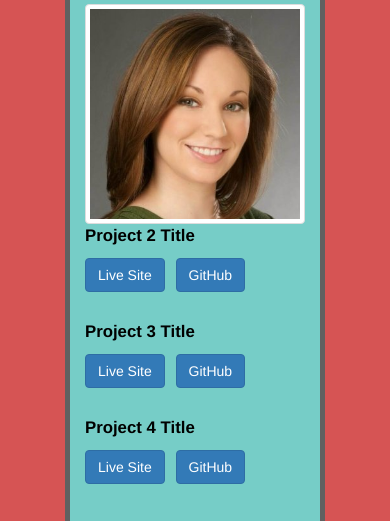
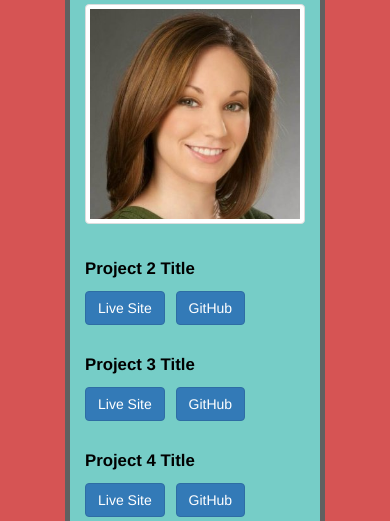
Before and after one commit to hriggs/dwa-project1, a PHP site: page / in a window 390 px wide. Shown: the part 180-701 px from the top of the page. Run offline with PHP 8.4, Linux system fonts and the light colour scheme.

Commit message:
More responsive styles added.

```diff
--- a/css/styles.css
+++ b/css/styles.css
@@ -72,6 +72,13 @@ footer {
 	}
 }
 
+@media (max-width: 767px) {
+
+	.title-1 {
+		margin-top: 2em;
+	}
+}
+
 @media (max-width: 500px) {
 
 	.questions {
--- a/index.php
+++ b/index.php
@@ -6,10 +6,10 @@ CSCI E-15: Dynamic Web Applications
 -->
 <html>
 <head>
-<meta charset="utf-8" />
-<title>Hannah Riggs P1 - DWA Portfolio</title>
-<link rel="stylesheet" href="css/bootstrap.min.css">
-<link rel="stylesheet" href="css/styles.css">
+	<meta charset="utf-8" />
+	<title>Hannah Riggs P1 - DWA Portfolio</title>
+	<link rel="stylesheet" href="css/bootstrap.min.css">
+	<link rel="stylesheet" href="css/styles.css">
 </head>
 <body>
 	<div class="container-fluid">
@@ -22,7 +22,7 @@ CSCI E-15: Dynamic Web Applications
 						<img src="images/headshot.jpg" alt="Photo of Hannah Riggs." class="img-responsive img-thumbnail">
 					</div>
 					<div class="col-lg-7 col-md-7 col-sm-7">
-						<p class="p-title">Project 2 Title</p>
+						<p class="p-title title-1">Project 2 Title</p>
 						<a href="#" target="_blank"><button class="btn btn-primary">Live Site</button></a>
 						<a href="#" target="_blank"><button class="btn btn-primary">GitHub</button></a>
 						<p class="p-title">Project 3 Title</p>
@@ -32,7 +32,7 @@ CSCI E-15: Dynamic Web Applications
 						<a href="#" target="_blank"><button class="btn btn-primary">Live Site</button></a>
 						<a href="#" target="_blank"><button class="btn btn-primary">GitHub</button></a>
 					</div> <!-- end cols with project info-->
-				</div> <!-- end headshot row-->
+				</div> <!-- end row with image -->
 				<div class="questions">
 					<p class="question">In 2+ sentences describe who you are and what you do.</p>
 					<p class="answer">My name is Hannah Riggs and I live in Waltham, MA. I received my BA in Dance with concentrations in both ballet and modern from Point Park University's Conservatory of Performing Arts. I currently work as a professional dancer with two companies: Fusionworks, a contemporary company, and Metamorphosis, a dance troupe that is a branch of TEN31 Productions. I also work as a living statue and character with TEN31 Productions. Finally, I also work in the STEM Division office at MassBay Community College as the STEM SSA Academic Program Coordinator. </p>
@@ -46,9 +46,9 @@ CSCI E-15: Dynamic Web Applications
 					<p class="answer">Besides dancing, programming and web design, my other interests include video games, travel, literature and outreach work with kids. I am looking forward to continuing this class; I can tell it will be a fun, challenging and rewarding experience! </p>
 				</div> <!-- end questions -->
 				<footer>Copyright &copy; 2015 Hannah Riggs</footer>
-			</div> <!-- end content-->
+			</div> <!-- end content -->
 			<div class="col-lg-2 col-md-2 col-sm-2 col-xs-2"></div>
-		</div> <!-- end row of all content-->
-	</div> <!-- end container-fluid-->
+		</div> <!-- end row of all content -->
+	</div> <!-- end container-fluid -->
 </body>
 </html>
```
